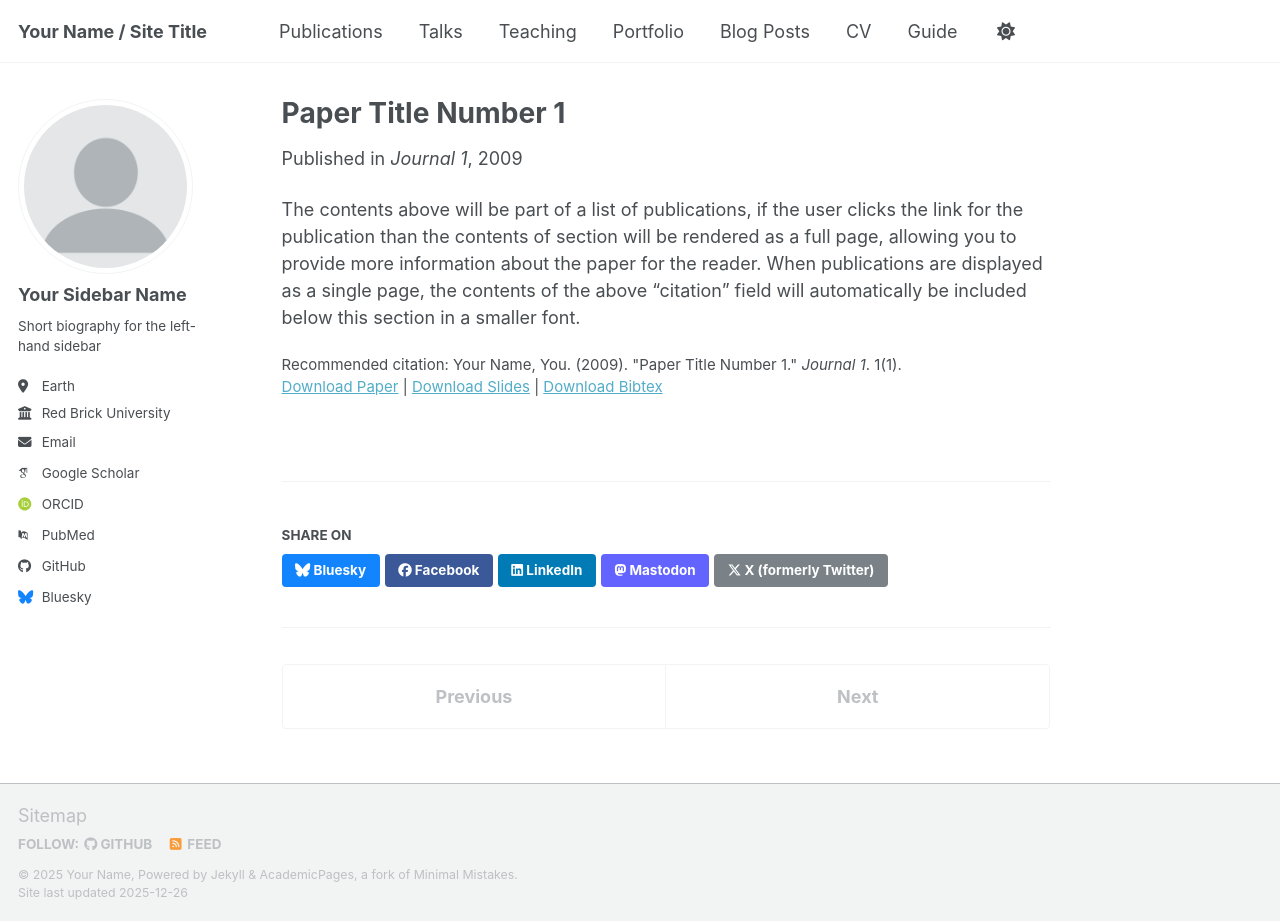
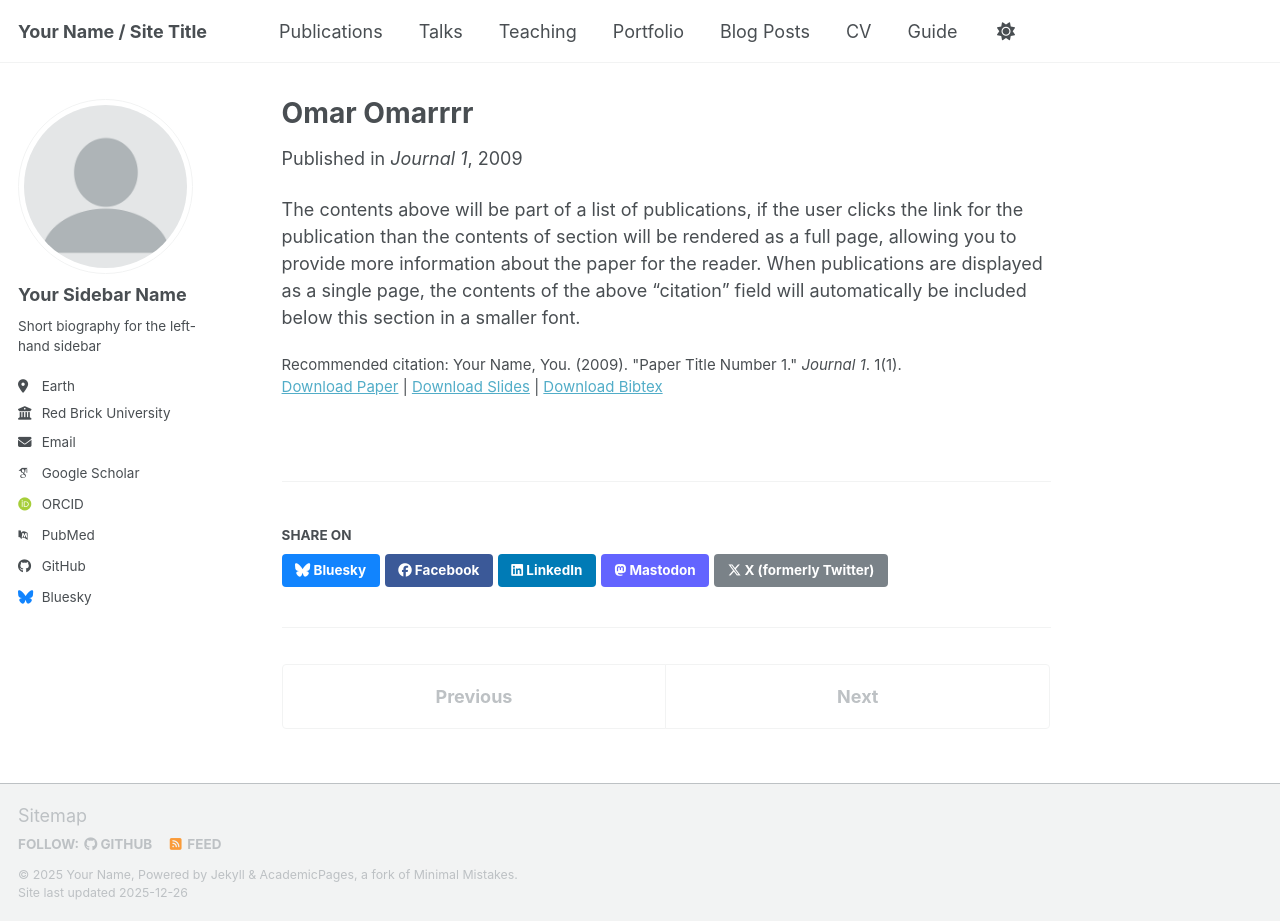
Before and after one commit to OmarVanegas/OmarVanegas.github.io, a Jekyll site: the page built from _publications/2009-10-01-paper-title-number-1.md, in a window 1280 px wide and 921 px high. Built offline with Jekyll 4.4.1, drawn with Linux system fonts in a browser that asks for light colours; some web fonts are replaced; a script bundle is joined from its source files by our own code; library files that are not in the unit come from our copies.

Commit message:
Update 2009-10-01-paper-title-number-1.md

```diff
--- a/_publications/2009-10-01-paper-title-number-1.md
+++ b/_publications/2009-10-01-paper-title-number-1.md
@@ -1,5 +1,5 @@
 ---
-title: "Paper Title Number 1"
+title: "Omar Omarrrr"
 collection: publications
 category: manuscripts
 permalink: /publication/2009-10-01-paper-title-number-1
```
